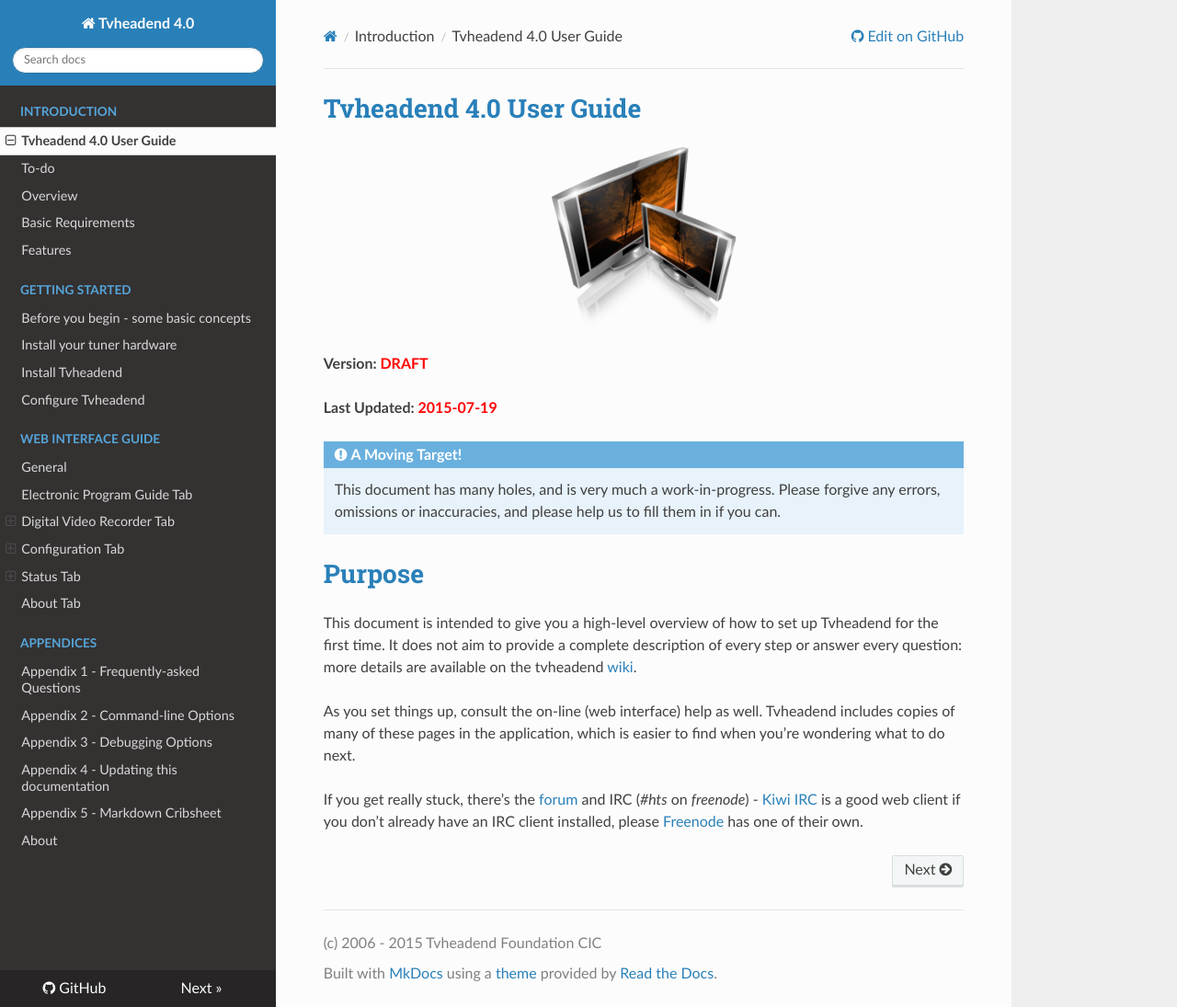
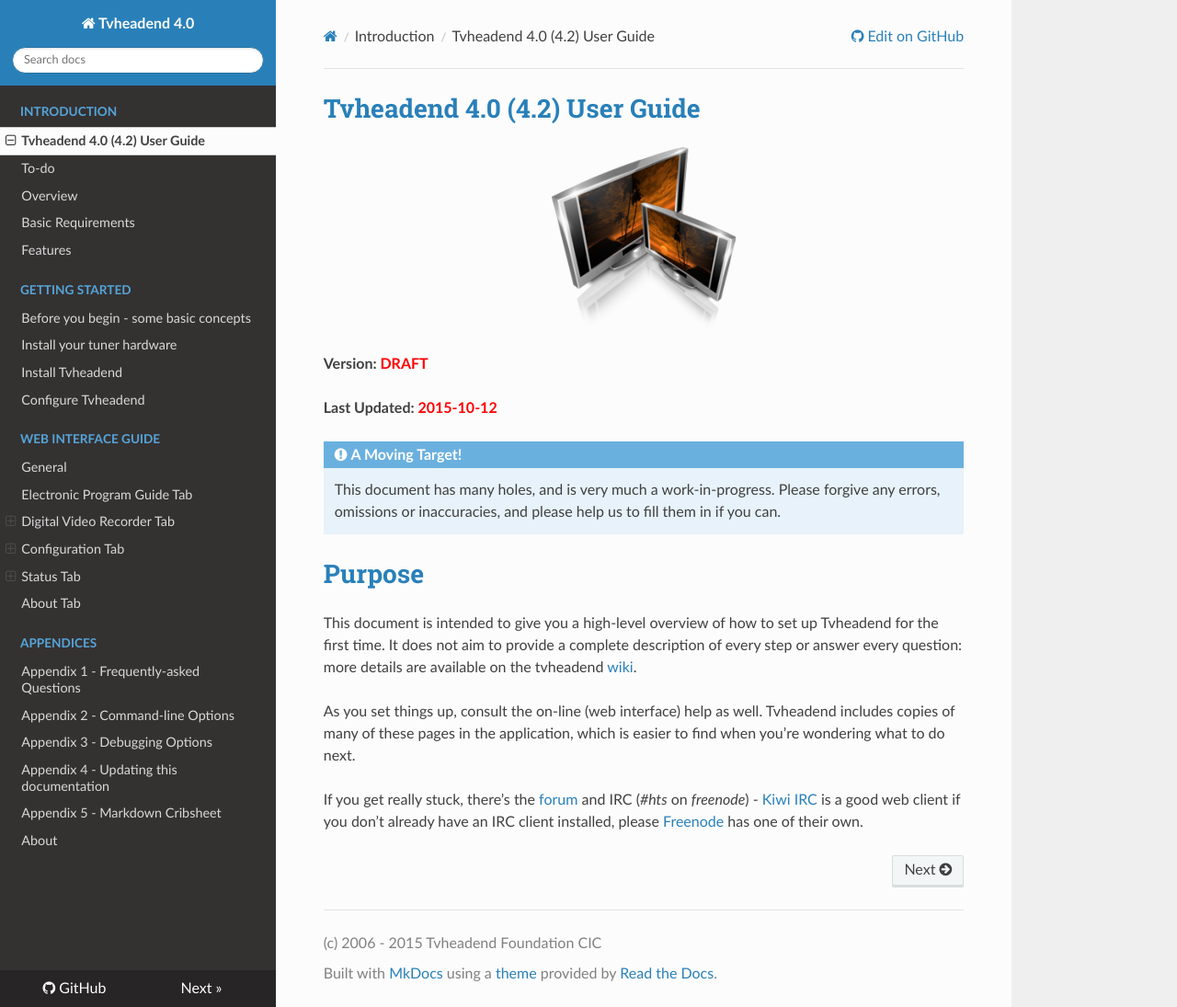
Before and after one commit to tvheadend/tvheadend-documentation, an MkDocs documentation site: the page built from docs/index.md, in a window 1280 px wide and 1095 px high. Shown: the whole window at 92% size. Built offline with MkDocs 1.6.1, drawn with Linux system fonts in a browser that asks for light colours; nearby versions of some CDN libraries; old or Windows-style settings are respelled for this version of MkDocs.

Commit message:
Update version and date

```diff
--- a/docs/index.md
+++ b/docs/index.md
@@ -1,10 +1,10 @@
-#Tvheadend 4.0 User Guide
+#Tvheadend 4.0 (4.2) User Guide
 
 <img class="noborder" alt="Tvheadend Logo" src="./images/tvhlogo.png" />
 
 **Version: <font color=red>DRAFT</font>**
 
-**Last Updated: <font color=red>2015-07-19</font>**
+**Last Updated: <font color=red>2015-10-12</font>**
 
 <div class="admonition note">
 <p class="admonition-title">A Moving Target!</p>
```
